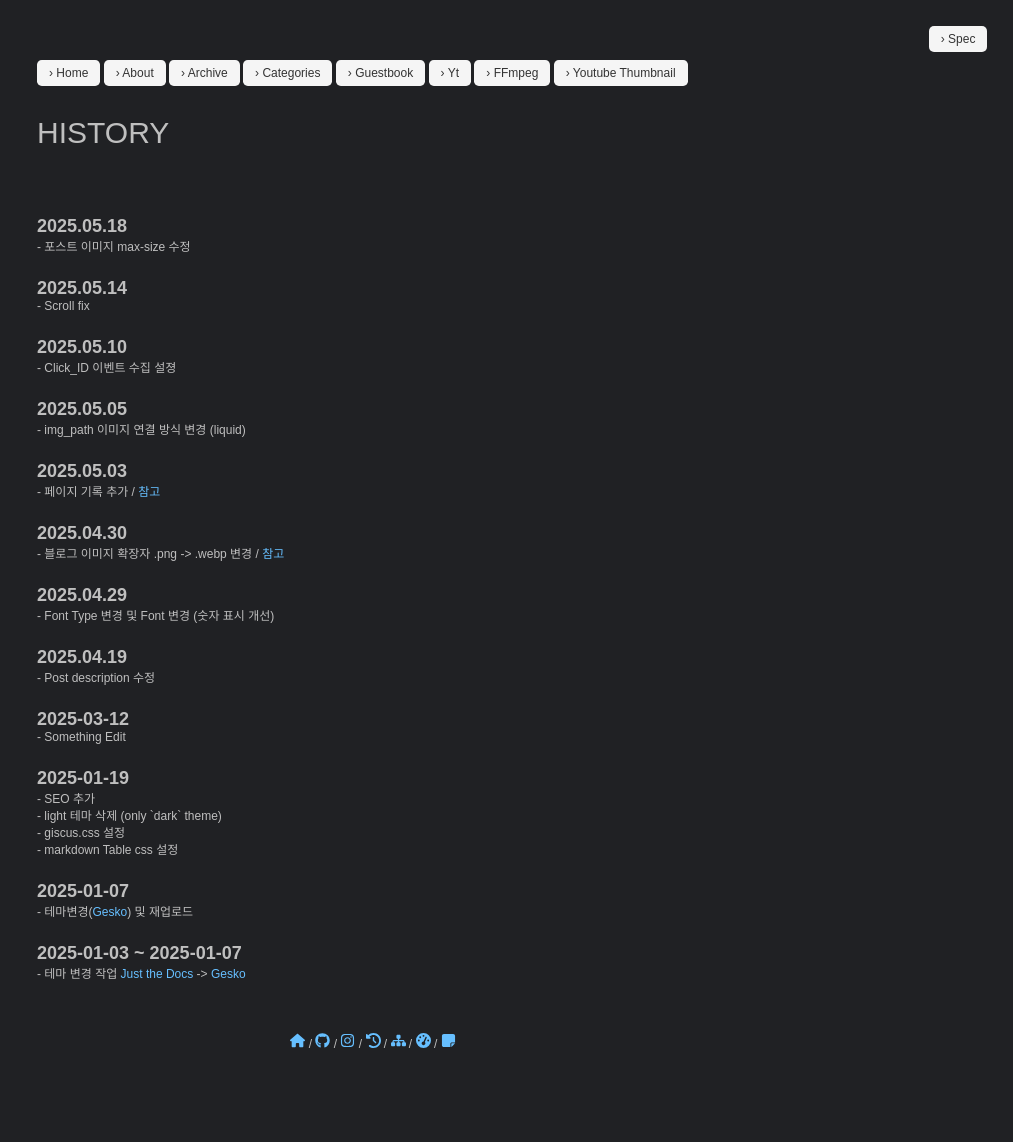
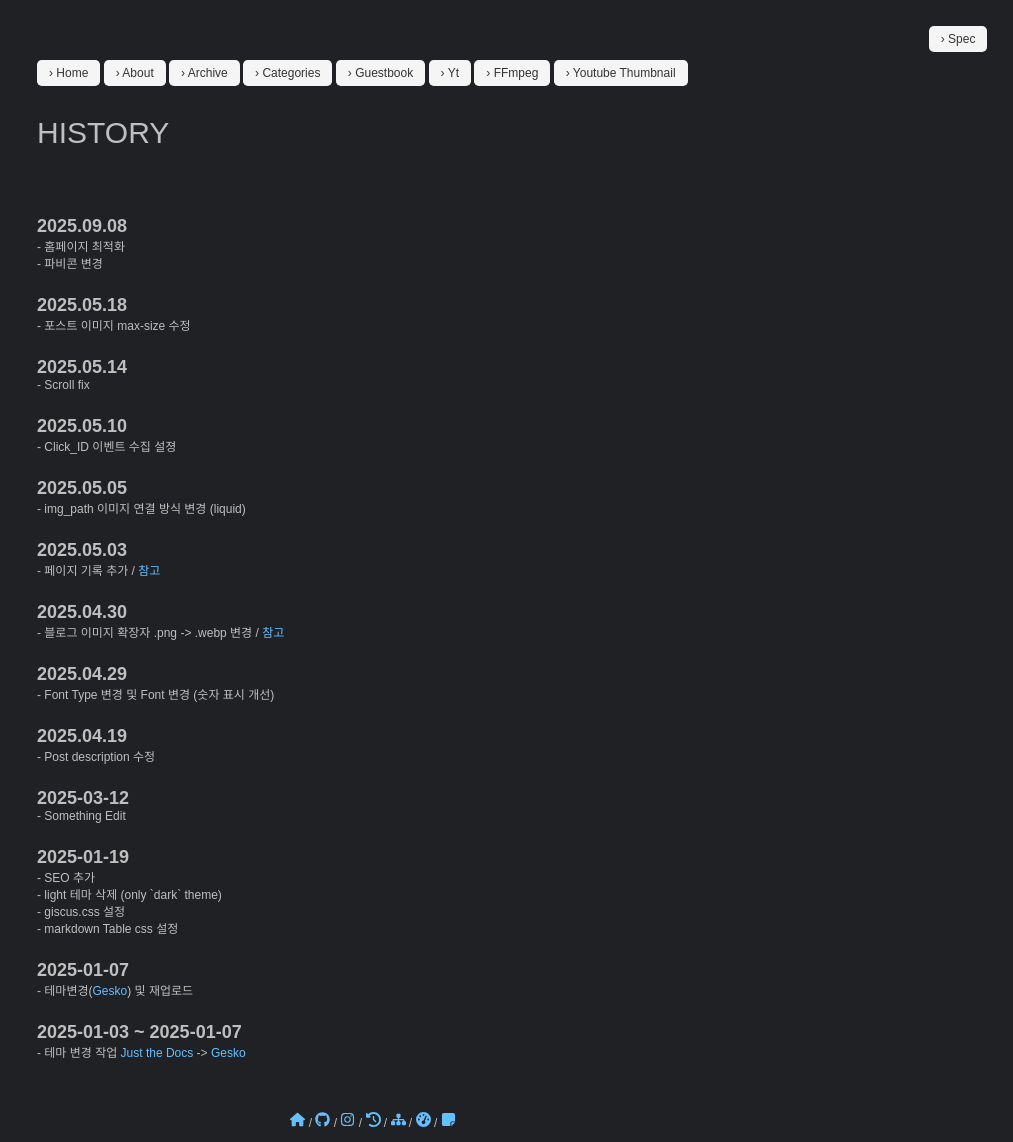
Before and after one commit to pozuhtuhv/pozuhtuhv.github.io, a Jekyll site: the page built from history.html, in a window 1280 px wide. Shown: the whole page, without its empty margins (267-1280 px from the left). Built offline with Jekyll 4.4.1, drawn with Linux system fonts in a browser that asks for light colours; some web fonts are replaced; before the commit the page ends 1063 px from its top, so only the background shows below that; part of the change alters nothing that is shown.

```diff
--- a/_includes/analytics.html
+++ b/_includes/analytics.html
@@ -1,24 +1,4 @@
 {% if jekyll.environment == "production" %}
-
-<meta name="naver-site-verification" content="565f41042384b9e0c6b69e3554fa6b58610b557c">
-
-<!-- Naver WCS -->
-<script>
-  (function() {
-    var script = document.createElement('script');
-    script.async = true;
-    script.src = "//wcs.naver.net/wcslog.js";
-    document.head.appendChild(script);
-    script.onload = function() {
-      window.wcs_add = window.wcs_add || {};
-      wcs_add["wa"] = "4ca71d3cbf6634";
-      if (window.wcs) {
-        wcs_do();
-      }
-    };
-  })();
-</script>
-
 <!-- Google Analytics -->
 <script>
   (function() {
--- a/_includes/head.html
+++ b/_includes/head.html
@@ -8,7 +8,8 @@
   {% if page.title %}{{ page.title }} | {% endif %}{{ site.title }}
 </title>
 
-<link rel="icon" href="{{ site.url }}/favicon.ico" type="image/x-icon">
+<link rel="icon" href="{{ site.url }}/favicon.ico" sizes="any">
+<link rel="apple-touch-icon" href="{{ site.url }}/favicon-180.png">
 <link rel="preload" href="{{ site.url }}/assets/css/syntax.css" as="style" onload="this.rel='stylesheet'">
 <noscript><link rel="stylesheet" href="{{ site.url }}/assets/css/syntax.css"></noscript>
 
--- a/history.html
+++ b/history.html
@@ -14,6 +14,11 @@ layout: default
 </section>
 
 <section>
+
+<div class="date_style">2025.09.08</div>
+<p>- 홈페이지 최적화</p>
+<p>- 파비콘 변경</p>
+
 <div class="date_style">2025.05.18</div>
 <p>- 포스트 이미지 max-size 수정</p>
 
```
Also changed, not shown: apple-touch-icon-precomposed.png (deleted), apple-touch-icon.png (deleted), favicon-180.png (added).
